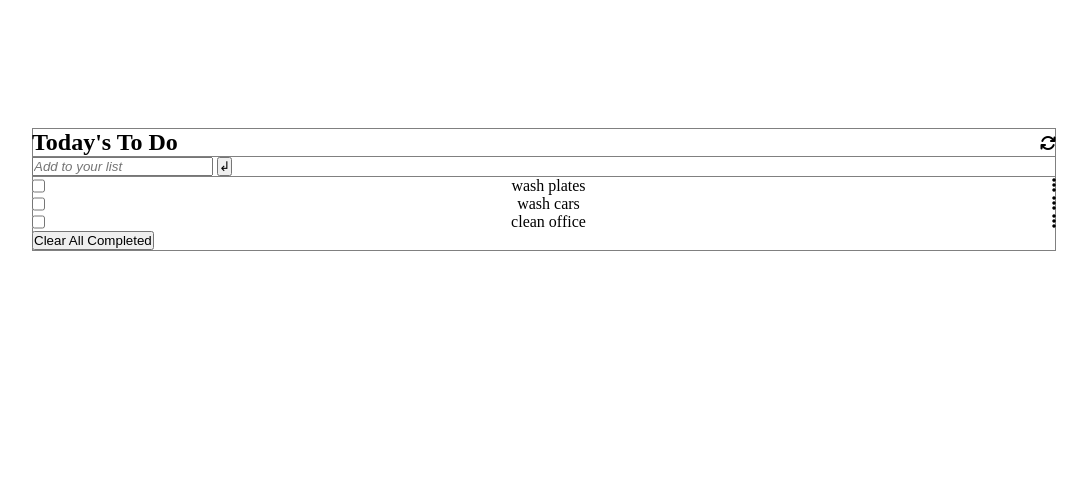
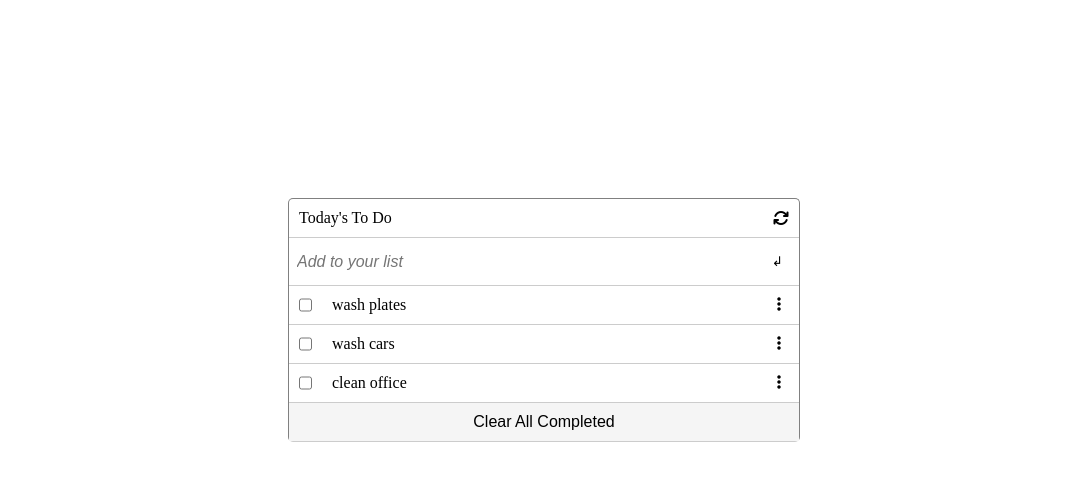
Before and after one commit to lorenzoworx/to-do-list, a website built with webpack: page src/index.html in a window 1280 px wide. Shown: the whole page, without its empty margins (96-1183 px from the left). Built offline with nearby package versions, Linux system fonts and the light colour scheme.

Commit message:
Apply required styles

```diff
--- a/package.json
+++ b/package.json
@@ -32,6 +32,7 @@
     "stylelint-config-standard": "^21.0.0",
     "stylelint-csstree-validator": "^1.9.0",
     "stylelint-scss": "^3.21.0",
+    "ts-loader": "^9.4.2",
     "webpack": "^5.75.0",
     "webpack-cli": "^5.0.1",
     "webpack-dev-server": "^4.11.1"
--- a/src/index.html
+++ b/src/index.html
@@ -10,17 +10,19 @@
 <body>
     <section class="todolist borderBottom">
         <div class="header borderBottom">
-            <h1>Today's To Do</h1>
+            <p>Today's To Do</p>
             <span class="fa-solid fa-arrows-rotate"></span>
         </div>
         <form class="todoForm">
-            <div class="borderBottom">
+            <div class="borderBottom input">
                 <input type="text" placeholder="Add to your list" class="listInput">
                 <button type="submit" class="inputButton">&#8626;</button>
             </div>
             <ul class="list">
             </ul>
-            <button class="enterBtn">Clear All Completed</button>
+            <div class="clear">
+                <button class="clearBtn">Clear All Completed</button>
+            </div>
         </form>
     </section>
 </body>
--- a/src/index.js
+++ b/src/index.js
@@ -14,9 +14,12 @@ function addTasks() {
     const todo = MyTasks[i];
     const listItem = document.createElement('li');
     listItem.classList.add('listItem');
+    listItem.classList.add('borderBottom');
     listItem.innerHTML = `
-      <input type="checkbox" name="" id="">
-      <p>${todo.todoEntry}</p>
+      <div class="inputEntry">
+        <input type="checkbox" name="" id="">
+        <p>${todo.todoEntry}</p>
+      </div>
       <i class="fa-solid fa-ellipsis-vertical"></i>
     `;
     todoList.appendChild(listItem);
--- a/src/style.css
+++ b/src/style.css
@@ -4,22 +4,30 @@
   box-sizing: border-box;
 }
 
-body { padding: 10vw 10vw 0 10vw; }
+body {
+  display: flex;
+  justify-content: center;
+  align-items: center;
+  height: 80vh;
+}
 
 .todolist {
   display: flex;
   flex-direction: column;
   align-items: center;
   border: 1px solid #808080;
+  width: 40vw;
+  border-radius: 5px;
 }
 
 .header {
   display: flex;
   justify-content: space-between;
   align-items: center;
-  width: 80vw;
+  width: 100%;
+  padding: 10px;
 }
-.borderBottom { border-bottom: 1px solid #808080; }
+.borderBottom { border-bottom: 1px solid #ccc; }
 ::-webkit-input-placeholder { font-style: italic; }
 
 .list {
@@ -27,9 +35,49 @@ body { padding: 10vw 10vw 0 10vw; }
   padding: 0;
 }
 
-.todoForm { width: 80vw; }
+.todoForm { width: 100%; }
+
+.input {
+  display: flex;
+  align-items: center;
+  padding: 8px;
+}
+
+.listInput {
+  flex: 1;
+  border: none;
+  outline: none;
+  font-size: 16px;
+}
+
+.inputButton {
+  background-color: white;
+  border: none;
+  padding: 8px;
+  cursor: pointer;
+}
 
 .listItem {
   display: flex;
   justify-content: space-between;
+  padding: 10px;
+  padding-right: 18px;
 }
+
+.inputEntry {
+  display: flex;
+  width: 50%;
+  gap: 20px;
+}
+
+.clear {
+  padding: 10px;
+  background-color: whitesmoke;
+}
+
+.clearBtn {
+  width: 100%;
+  font-size: 16px;
+  border: none;
+  background-color: whitesmoke;
+}
--- a/webpack.config.js
+++ b/webpack.config.js
@@ -8,7 +8,9 @@ module.exports = {
     static: {
       directory: path.resolve(__dirname, 'src'),
     },
-
+    compress: true,
+    port: 8080,
+  },
   plugins: [
     new HtmlWebpackPlugin({
       template: './src/index.html',
@@ -23,12 +25,9 @@ module.exports = {
   },
   module: {
     rules: [
-        {
-          test: /\.css$/i,
-          use: ['style-loader', 'css-loader'],
-        },
+      { test: /\.css$/, use: 'css-loader' },
+      { test: /\.ts$/, use: 'ts-loader' },
     ],
-    },
   },
 
 };
```
Also changed, not shown: dist/index.html, dist/main.js, dist/runtime.js, 1 other file. Lines whose indentation alone changed are shown as unchanged.
